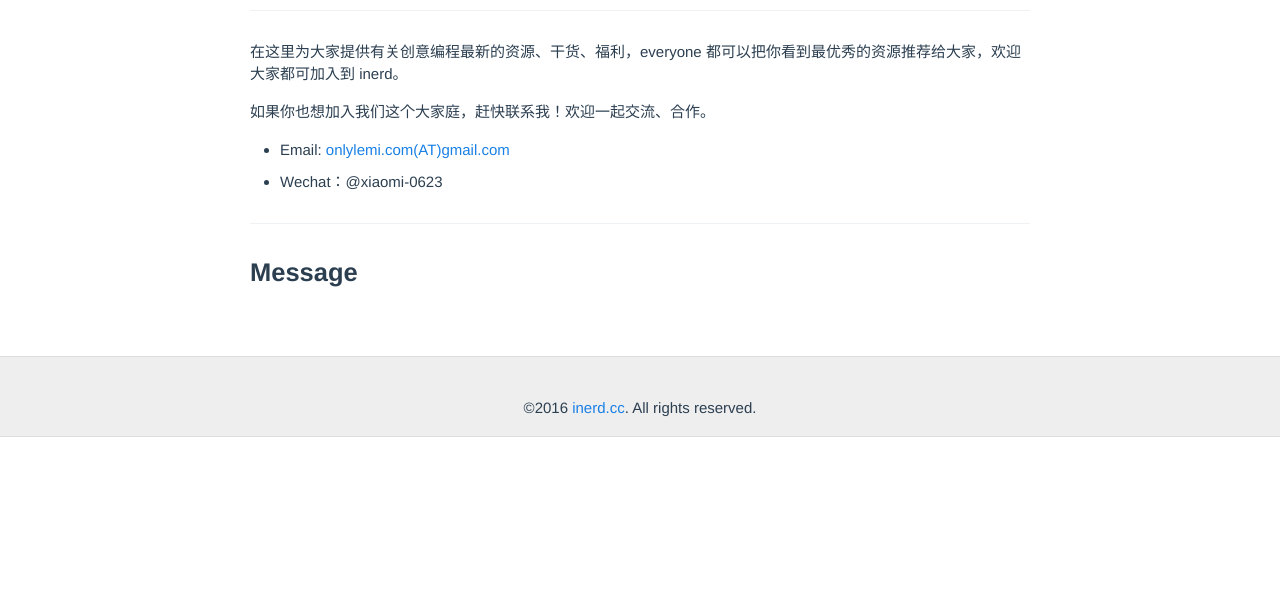
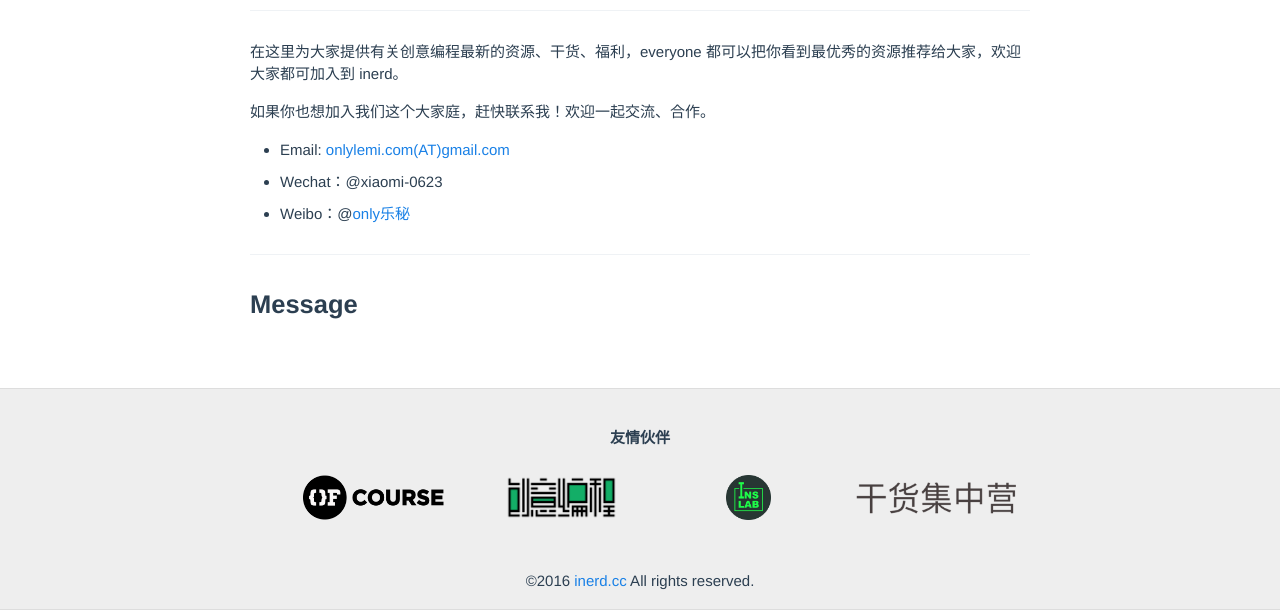
Before and after one commit to onlylemi/inerd, a Jekyll site: the page built from pages/about.md, in a window 1280 px wide. Shown: the part 689-1299 px from the top of the page. Built offline with Jekyll 4.4.1, drawn with Linux system fonts in a browser that asks for light colours; nearby versions of some CDN libraries; comment, search, counter and statistics services are not loaded; before the commit the page ends 1126 px from its top, so only the background shows below that.

Commit message:
update page

```diff
--- a/_includes/partner.html
+++ b/_includes/partner.html
@@ -1,15 +1,21 @@
 <div class="partner clearfix">
     <div class="partner-title">
-        <p><strong>合作伙伴</strong></p>
+        <p><strong>友情伙伴</strong></p>
     </div>
     <div class="partner-logos">
         <ul>
-            <li><a href="http://www.ofcourse.io" target="_blank"
-                   title="OF COURSE是艺术，媒体和科技的交叉点。程鹏Paul创立于美国纽约，由最优秀的互动艺术家，骇客，计算机诗人和数字视听专家组成。"><img
-                    src="/assets/img/ofcourse_logo.png"></a></li>
-            <li><a href="http://creativecoding.cn" target="_blank"
-                   title="分享交流创意编程的平台，由任远创建面，向艺术家、创意编程爱好者、设计师、开发者、学生，提供线上线下分享交流机会"><img
-                    src="http://w352143.s4.myverydz.com/wp-content/uploads/2015/05/logo-web.png"></a></li>
+            <li>
+                <a href="http://www.ofcourse.io" target="_blank" title="@程鹏Paul | OF COURSE是艺术，媒体和科技的交叉点，由最优秀的互动艺术家，骇客，计算机诗人和数字视听专家组成。"><img src="/assets/img/ofcourse_logo.png"></a>
+            </li>
+            <li>
+                <a href="http://creativecoding.cn" target="_blank" title="@任远 | 分享交流创意编程的平台，面向艺术家、创意编程爱好者、设计师、开发者、学生，提供线上线下分享交流机会"><img src="/assets/img/creativecoding_logo.png"></a>
+            </li>
+            <li>
+                <a href="http://inslab.cn" target="_blank" title="@Wenzy | An Inspired Laboratory  创作者的灵感孵化器，探索 ˙编程 ˙ 绘画 ˙ 设计 ˙ 的跨界融合"><img src="/assets/img/inslab_logo.png"></a>
+            </li>
+            <li>
+                <a href="http://gank.io" target="_blank" title="@代码家 | 每日分享妹子图 和 技术干货，还有供大家中午休息的休闲视频"><img src="/assets/img/gank_logo.png"></a>
+            </li>
         </ul>
     </div>
 </div>
--- a/_layouts/default.html
+++ b/_layouts/default.html
@@ -54,8 +54,9 @@
 <div id="wrapper-footer" class="wrapper-footer">
     <div class="container">
         <footer class="footer">
+            {% include partner.html %}
         </footer>
-        <p>&copy;2016 <a href="http://inerd.cc" target="_blank">inerd.cc</a>. All rights reserved.</p>
+        <p>&copy;2016 <a href="http://inerd.cc" target="_blank">inerd.cc</a> All rights reserved.</p>
     </div>
 </div>
 
--- a/assets/css/inerd.css
+++ b/assets/css/inerd.css
@@ -630,7 +630,7 @@ blockquote h1, blockquote h2, blockquote h3, blockquote h4, blockquote h5, block
 .partner-logos ul li {
     list-style: none;
     float: left;
-    width: 50%;
+    width: 25%;
     height: 25%;
     margin-bottom: 2em;
 }
--- a/pages/about.md
+++ b/pages/about.md
@@ -18,6 +18,7 @@ permalink: /about/
 
 * Email: [onlylemi.com(AT)gmail.com](mailto:onlylemi.com@gmail.com)
 * Wechat：@xiaomi-0623
+* Weibo：@[only乐秘](http://weibo.com/xiaomi0623)
 
 
 ---
```
Also changed, not shown: README.md, assets/img/creativecoding_logo.png (added), assets/img/gank_logo.png (added), assets/img/gank_logo1.png (added), assets/img/inslab_logo.png (added), assets/img/logo_1.png (added), assets/img/logo_2.png (renamed from assets/img/logo_02.png), assets/img/ofcourse_logo.png.
